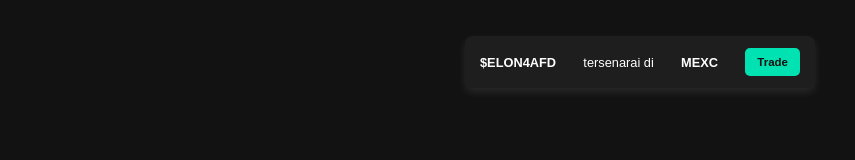
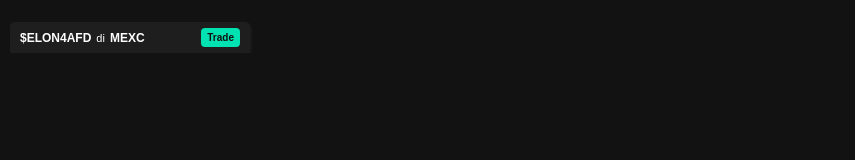
Before and after one commit to Aaqil456/affiliate-management-list-test, a plain HTML site: page index.html in a window 1280 px wide. Shown: the whole page, without its empty margins (0-855 px from the left). Drawn offline with Linux system fonts and the light colour scheme.

Commit message:
Update index.html

```diff
--- a/index.html
+++ b/index.html
@@ -10,43 +10,54 @@
             color: #ffffff;
             font-family: Arial, sans-serif;
             margin: 0;
-            padding: 20px;
+            padding: 10px;
             text-align: center;
-        }
-        h1 {
-            margin-bottom: 20px;
+            font-size: 12px;
         }
         #alerts {
             display: flex;
-            flex-wrap: wrap;
-            justify-content: center;
-            gap: 15px;
+            flex-direction: column;
+            gap: 6px;
             list-style: none;
             padding: 0;
+            max-width: 100%;
+            overflow: hidden;
         }
         .alert-card {
             background-color: #1e1e1e;
-            padding: 12px 15px;
-            border-radius: 8px;
-            width: 320px;
-            box-shadow: 0 4px 8px rgba(255, 255, 255, 0.1);
+            padding: 6px 10px;
+            border-radius: 5px;
+            width: 220px;
             display: flex;
             align-items: center;
             justify-content: space-between;
-            font-size: 0.8em;
+            font-size: 11px;
+            box-shadow: 0 2px 4px rgba(255, 255, 255, 0.1);
+            white-space: nowrap;
+            overflow: hidden;
         }
-        .alert-card strong {
-            font-size: 1.0em;
+        .alert-text {
+            display: flex;
+            align-items: center;
+            gap: 5px;
+            flex-grow: 1;
+            overflow: hidden;
+            text-overflow: ellipsis;
+        }
+        .alert-text strong {
+            font-size: 12px;
+            white-space: nowrap;
         }
         .join-btn {
             background-color: #00e2b1;
             color: #121212;
-            padding: 8px 12px;
+            padding: 4px 6px;
             text-decoration: none;
-            border-radius: 5px;
+            border-radius: 4px;
             font-weight: bold;
-            transition: background 0.3s ease-in-out;
-            font-size: 0.9em;
+            font-size: 10px;
+            transition: background 0.2s ease-in-out;
+            white-space: nowrap;
         }
         .join-btn:hover {
             background-color: #00c08a;
@@ -80,7 +91,9 @@
                     let li = document.createElement("li");
                     li.classList.add("alert-card");
                     li.innerHTML = `
-                        <strong>$${alert.ticker}</strong> tersenarai di <strong>${alert.exchange}</strong>
+                        <div class="alert-text">
+                            <strong>$${alert.ticker}</strong> di <strong>${alert.exchange}</strong>
+                        </div>
                         <a href="${alert.affiliate_url}" target="_blank" class="join-btn">Trade</a>
                     `;
                     list.appendChild(li);
```
